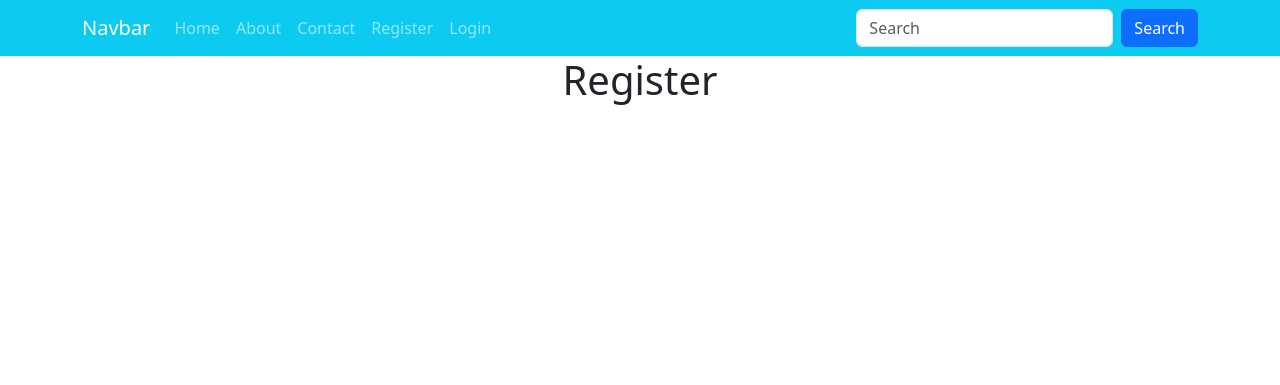
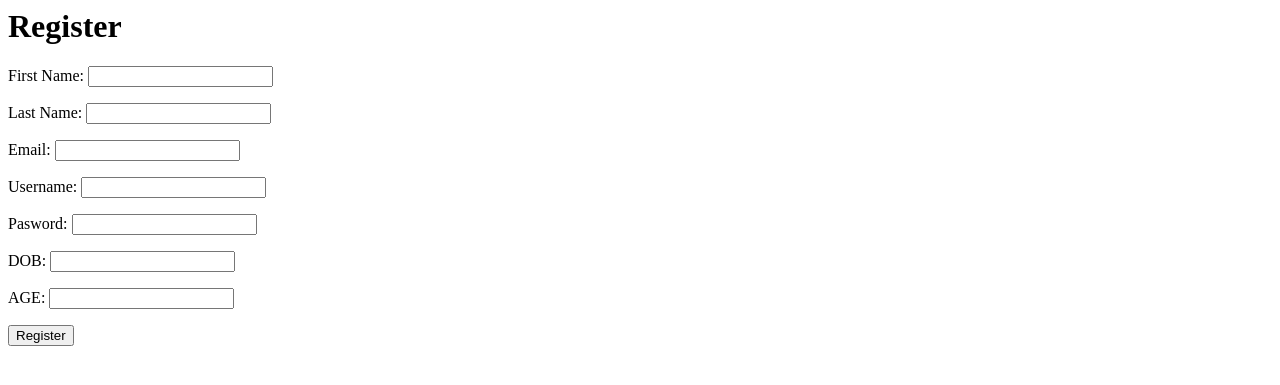
Before and after one commit to Jeslin1999/community-web-dating, a Django app: page /Dating/register/ in a window 1280 px wide. Shown: the top 385 px of the page. Run offline with Django 5.2, Linux system fonts and the light colour scheme.

Commit message:
registration

```diff
--- a/BASE/Dating/forms.py
+++ b/BASE/Dating/forms.py
@@ -1,4 +1,4 @@
-from django.forms import ModelForm,Form, TextInput, PasswordInput,CharField
+from django.forms import ModelForm,Form,NumberInput, IntegerField, TextInput, PasswordInput,CharField,EmailInput,EmailField,DateField,DateInput
 from .models import User
 
 class LoginForm(Form):
@@ -21,3 +21,72 @@ class LoginForm(Form):
             'class' : 'form-control'
         })
     )
+
+
+class RegisterFirstFrom(Form):
+    # class Meta:
+    #     model = User
+        # fields = ['first_name','last_name','username','password','dob','age']
+    first_name = CharField(
+        max_length = 15,
+        min_length = 3,
+        label = 'First Name',
+        required = True,
+        widget = TextInput({
+            'class' : 'form-control'
+        })
+    )
+
+    last_name = CharField(
+        max_length = 15,
+        min_length = 1,
+        label = 'Last Name',
+        required = True,
+        widget = TextInput({
+            'class' : 'form-control'
+        })
+    )
+
+    email = EmailField(
+        max_length = 15,
+        min_length = 3,
+        label = 'Email',
+        required = True,
+        widget = EmailInput(attrs={
+            'class': 'form-control'
+        })
+    )
+
+    username = CharField(
+        max_length = 15,
+        min_length = 4,
+        label = 'Username',
+        required = True,
+        widget = TextInput({
+            'class' : 'form-control'
+        })
+    )
+
+    password = CharField(
+        label = 'Pasword',
+        required = True,
+        widget = PasswordInput({
+            'class' : 'form-control'
+        })
+    )
+
+    dob = DateField(
+        label = 'DOB',
+        # required = True,
+        widget = DateInput({
+            'class' : 'form-control'
+        })
+    )
+
+    age = IntegerField(
+        label = 'AGE',
+        required = True,
+        widget = NumberInput({
+            'class' : 'form-control'
+        })
+    )
--- a/BASE/Dating/models.py
+++ b/BASE/Dating/models.py
@@ -4,4 +4,6 @@ from django.contrib.auth.models import AbstractUser
 # Create your models here.
 
 class User(AbstractUser):
-    pass
+    age = models.PositiveIntegerField(null=True, blank=True)
+    location = models.CharField(max_length=100, null=True, blank=True)
+    dob = models.DateField(null=True, blank=True)
--- a/BASE/Dating/templates/Dating/Login.html
+++ b/BASE/Dating/templates/Dating/Login.html
@@ -1,4 +1,4 @@
-{% extends 'Dating/base.html' %}
+<!-- {% extends 'Dating/base.html' %} -->
 {% block content %}
 <div class="container-fluid">
     <div class="col-sm-4 offset-sm-4 mt-5">
@@ -24,7 +24,7 @@
                 {% endif %}
             </div>
             <div class="d-grid">
-                <button class="btn btn-primary mt-2">Login</button>
+                <button class="btn btn-secondary mt-2">Login</button>
             </div>
         </form>
     </div>
--- a/BASE/Dating/templates/Dating/navbar.html
+++ b/BASE/Dating/templates/Dating/navbar.html
@@ -1,6 +1,6 @@
-<nav class="navbar navbar-expand-sm navbar-dark bg-info">
+<nav class="navbar navbar-expand-sm navbar-dark bg-warning">
     <div class="container">
-        <a class="navbar-brand" href="#">Navbar</a>
+        <a class="navbar-brand" href="{% url 'Dating:register' %}">Dating</a>
         <button class="navbar-toggler d-lg-none" type="button" data-bs-toggle="collapse"
             data-bs-target="#collapsibleNavId" aria-controls="collapsibleNavId" aria-expanded="false"
             aria-label="Toggle navigation">
@@ -24,12 +24,12 @@
                     <a class="nav-link" href="{% url 'Dating:login' %}">Login</a>
                 </li>
             </ul>
-            <form class="d-flex my-2 my-lg-0">
+            <!-- <form class="d-flex my-2 my-lg-0">
                 <input class="form-control me-sm-2" type="text" placeholder="Search" />
                 <button class="btn btn-primary my-2 my-sm-0" type="submit">
                     Search
                 </button>
-            </form>
+            </form> -->
         </div>
     </div>
 </nav>
--- a/BASE/Dating/templates/Dating/register.html
+++ b/BASE/Dating/templates/Dating/register.html
@@ -1,6 +1,16 @@
-
-
-{% extends 'Dating/base.html' %}
 {% block content %}
+<div class="container"></div>
 <h1 class="text-center">Register</h1>
+<form action="" method="post">
+    {% csrf_token %}
+    <div class="container">
+        <div class="text-center">
+            {{ form.as_p }}
+        </div>
+        <div class="d-grid">
+            <button type="submit" class="btn btn-primary mt-2">Register</button>
+        </div>
+    </div>
+</form>
+</div>
 {% endblock content %}
--- a/BASE/Dating/views.py
+++ b/BASE/Dating/views.py
@@ -1,6 +1,6 @@
-from django.shortcuts import render, HttpResponse
+from django.shortcuts import render, HttpResponse,redirect
 from django.contrib.auth import authenticate,login
-from .forms import LoginForm
+from .forms import LoginForm,RegisterFirstFrom
 
 
 def user_login(request):
@@ -24,5 +24,35 @@ def user_login(request):
         #if the form is not valid
         context['form'] = form
         return render(request,'Dating/login.html',context)
+
+
+# def register(request):
+#     context = {}
+#     if request.method == 'GET':
+#         context['form'] = RegisterFirstFrom()
+#         return render(request,'Dating/register.html',context)
+#     elif request.method == 'POST':
+#         form = RegisterFirstFrom(request.POST)
+#         if form.is_valid():
+#             user = form.save(commit=False)
+#             user.set_password(user.cleaned_data['password'])
+#             user.save()
+#             return redirect('login')
+#         else:
+#             # return render(request,'Dating/register.html')
+#             context['form'] = RegisterFirstFrom()
+#             return render(request,'Dating/register.html',context)
+
+
 def register(request):
-    return render(request,'Dating/register.html')
+    if request.method == 'POST':
+        form = RegisterFirstFrom(request.POST)
+        if form.is_valid():
+            user = form.save(commit = False)
+            user.set_password(form.cleaned_data['password'])
+            user.save()
+            return redirect('login')
+    else:
+        form = RegisterFirstFrom()
+
+    return render(request, 'Dating/register.html', {'form': form})
```
Also changed, not shown: BASE/BASE/settings.py (+15 -15 lines), BASE/Dating/migrations/0002_user_age_user_dob_user_location.py (added).
